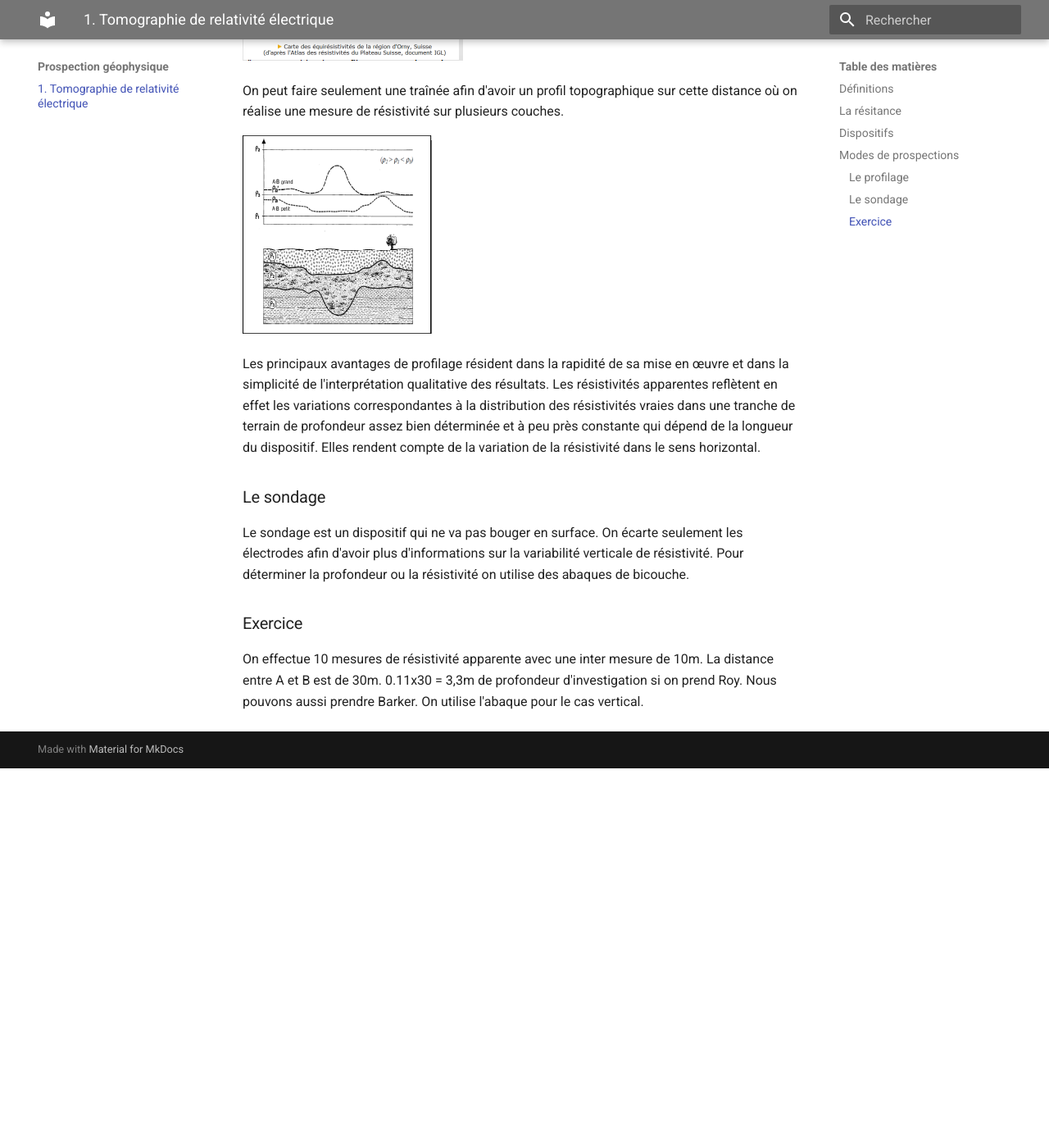
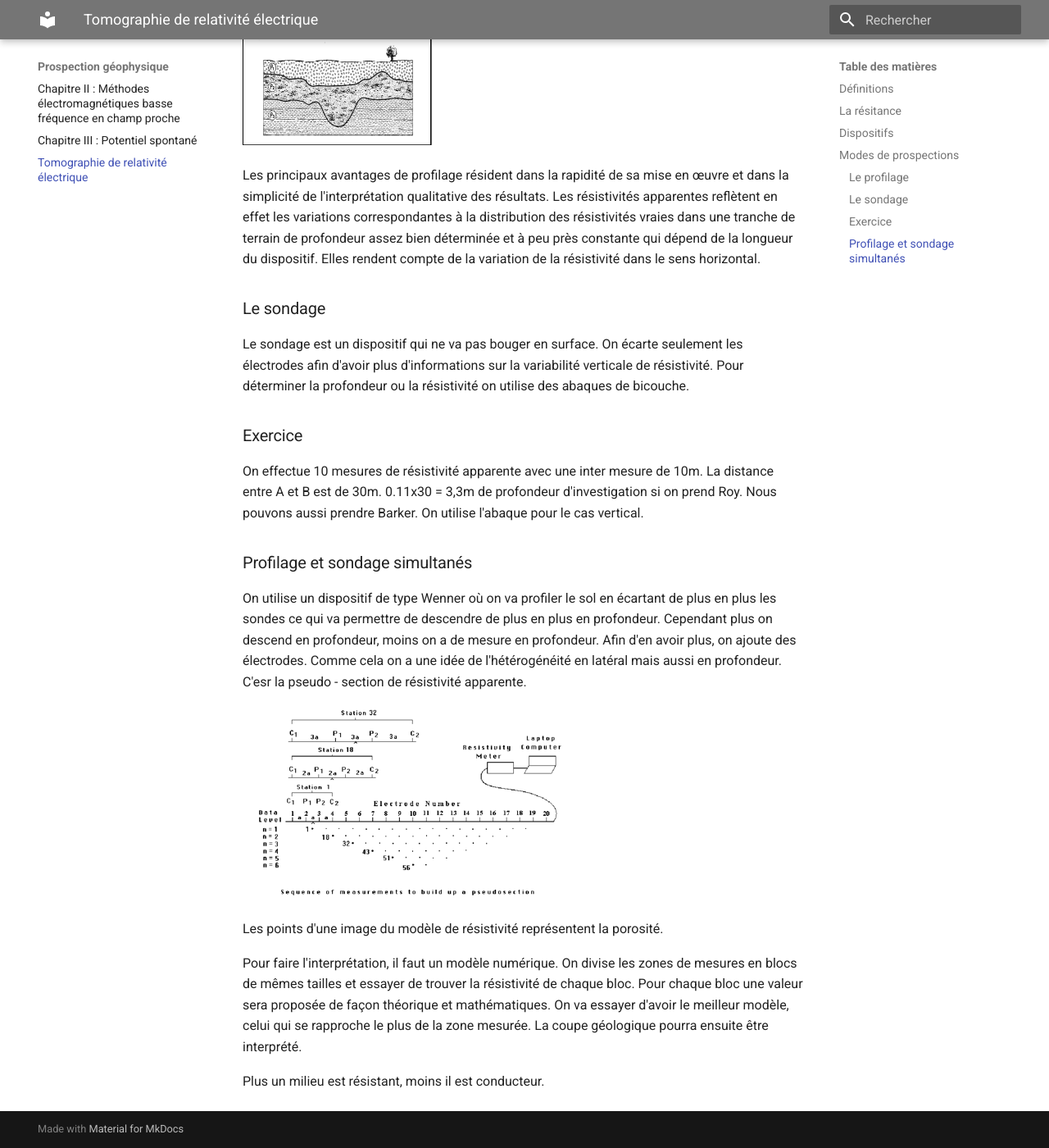
Before and after one commit to Lizeem/L3STcours, an MkDocs documentation site: the page built from Docs/Prospection géophysique/Tomographie de relativité électrique.md, in a window 1280 px wide and 1400 px high, scrolled down 3588 px. Shown: the whole window at 82% size. Built offline with MkDocs 1.6.1 and Material for MkDocs 9.7.7, drawn with Linux system fonts in a browser that asks for light colours; before the commit the page ends 4525 px from its top, so only the background shows below that; some of the changed text lies outside the part shown.

Commit message:
Update geophysique

```diff
--- a/Docs/Prospection géophysique/1. Tomographie de relativité électrique.md
+++ b/Docs/Prospection géophysique/Tomographie de relativité électrique.md
@@ -72,8 +72,6 @@ Il existe deux modes de prospections. Le profilage de la prospection et le sonda
 ### Le profilage
 
 Le profilage est le fait de trouver des anomalies. Pour cela on bouge les électrodes en réalisant plusieurs traînées de même distance. Les résultats d'un ensemble de profils sont représentés sous forme de cartes de résistivités. Une carte de résistivité doit être accompagnée de la longueur de ligne utilisée, de l'échelle, de l'espacement des mesures, d'une légende permettant de localiser l'étude.
-
-![Carte spatiale réalisée par un profilage](Images/profilage.PNG)
 
 On peut faire seulement une traînée afin d'avoir un profil topographique sur cette distance où on réalise une mesure de résistivité sur plusieurs couches.
 
@@ -89,3 +87,15 @@ Le sondage est un dispositif qui ne va pas bouger en surface. On écarte seuleme
 
 On effectue 10 mesures de résistivité apparente avec une inter mesure de 10m.
 La distance entre A et B est de 30m. 0.11x30 = 3,3m de profondeur d'investigation si on prend Roy. Nous pouvons aussi prendre Barker. On utilise l'abaque pour le cas vertical.
+
+### Profilage et sondage simultanés
+
+On utilise un dispositif de type Wenner où on va profiler le sol en écartant de plus en plus les sondes ce qui va permettre de descendre de plus en plus en profondeur. Cependant plus on descend en profondeur, moins on a de mesure en profondeur. Afin d'en avoir plus, on ajoute des électrodes. Comme cela on a une idée de l'hétérogénéité en latéral mais aussi en profondeur. C'esr la pseudo - section de résistivité apparente.
+
+![Pseudo-section de résistivité apparente](Images/pseudosection.PNG)
+
+Les points d'une image du modèle de résistivité représentent la porosité.
+
+Pour faire l'interprétation, il faut un modèle numérique. On divise les zones de mesures en blocs de mêmes tailles et essayer de trouver la résistivité de chaque bloc. Pour chaque bloc une valeur sera proposée de façon théorique et mathématiques. On va essayer d'avoir le meilleur modèle, celui qui se rapproche le plus de la zone mesurée. La coupe géologique pourra ensuite être interprété.
+
+Plus un milieu est résistant, moins il est conducteur.
```
Also changed, not shown: other parts of Docs/Prospection géophysique/Tomographie de relativité électrique.md (+1 -1 lines), Docs/Prospection géophysique/Méthodes électromagnétiques basse fréquence en champ proche.md (added, +37 -0 lines), Docs/Prospection géophysique/Potentiel spontané.md (added, +29 -0 lines), Docs/Prospection géophysique/Images/mesureconductivité.PNG (added), Docs/Prospection géophysique/Images/potentielspontanné.PNG (added), Docs/Prospection géophysique/Images/potentielélectrocinétique.PNG (added), Docs/Prospection géophysique/Images/profilage.PNG (deleted), Docs/Prospection géophysique/Images/pseudosection.PNG (added), Docs/Prospection géophysique/Images/résistivtéapparente.PNG (added).
